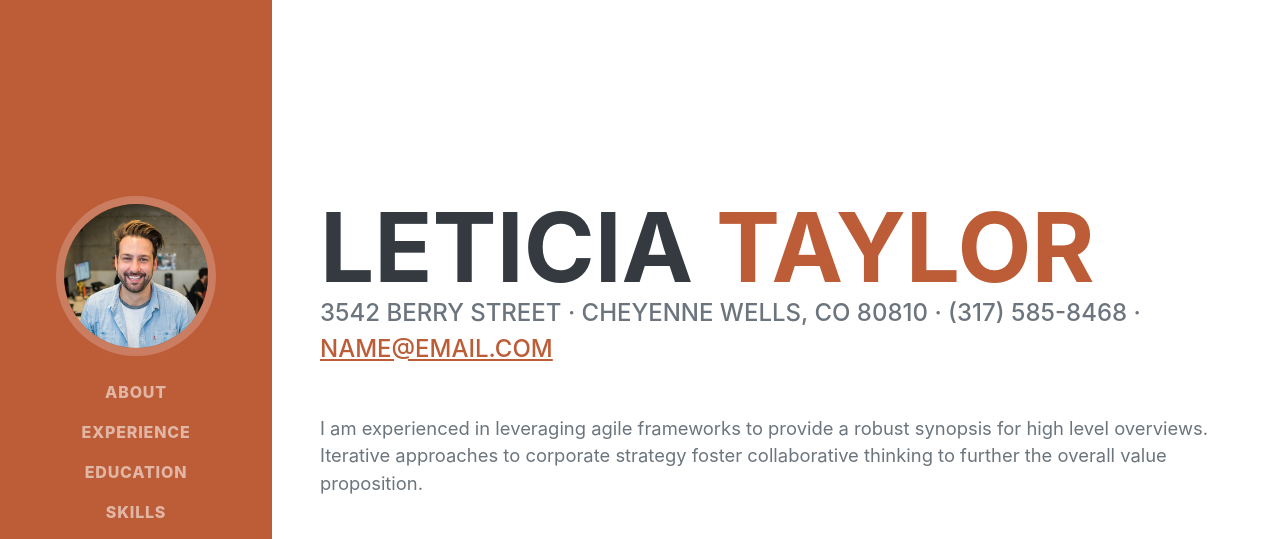
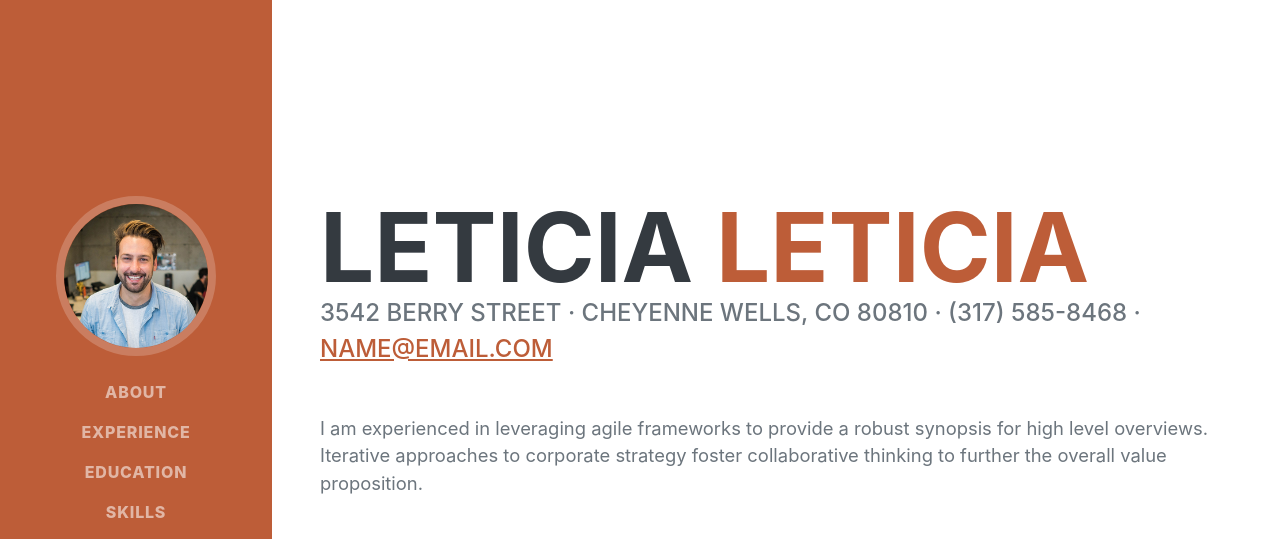
Before and after one commit to Leticia818/curriculo, a plain HTML site: page index.html in a window 1280 px wide. Shown: the top 539 px of the page. Drawn offline with nearby package versions, Linux system fonts and the light colour scheme; a web font is replaced by a local one.

Commit message:
mudança 2

```diff
--- a/index.html
+++ b/index.html
@@ -41,7 +41,7 @@
                 <div class="resume-section-content">
                     <h1 class="mb-0">
                         Leticia
-                        <span class="text-primary">Taylor</span>
+                        <span class="text-primary">Leticia</span>
                     </h1>
                     <div class="subheading mb-5">
                         3542 Berry Street · Cheyenne Wells, CO 80810 · (317) 585-8468 ·
```
